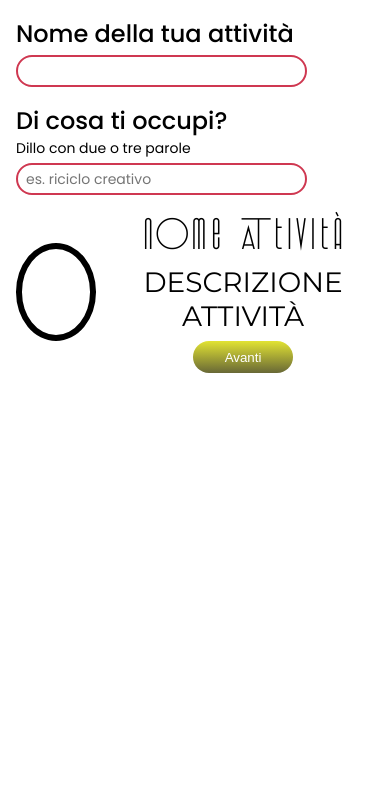
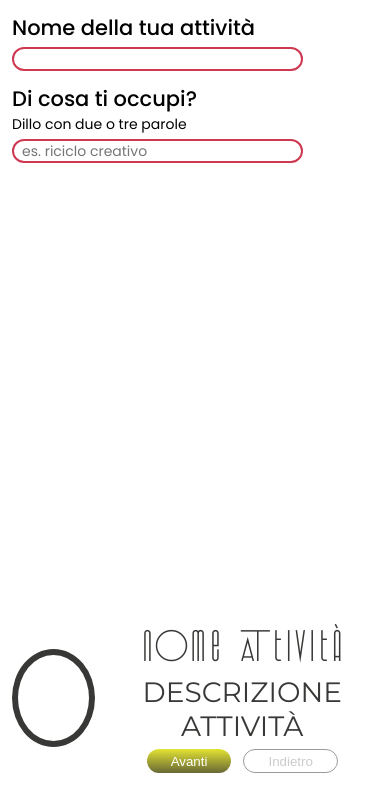
Before and after one commit to DarioSacco/ManuFattu-logo-generator, a Vue app: page / in a window 390 px wide. Shown: the top 812 px of the page. Built offline with nearby package versions, Linux system fonts and the light colour scheme.

Commit message:
feat: transizioni form; fix: valore corrente form

```diff
--- a/src/App.vue
+++ b/src/App.vue
@@ -1,9 +1,30 @@
 <template>
   <div class="page">
     <section class="data-forms">
-      <BrandForm v-if="step == 1" @dataChange="onBrandChanged"></BrandForm>
-      <WorkAreaForm v-else-if="step == 2" @dataChange="onWorkAreaChanged"></WorkAreaForm>
-      <PaletteForm v-else-if="step == 3" @dataChange="onPaletteChanged"></PaletteForm>
+      <transition name="slide">
+        <BrandForm
+          v-if="step == 1"
+          :brand-name="brandName"
+          :brand-description="brandDescription"
+          @dataChange="onBrandChanged"
+        ></BrandForm>
+      </transition>
+      <transition name="slide">
+        <WorkAreaForm
+          v-if="step == 2"
+          :materiali="materiali"
+          :prodotti="prodotti"
+          :tecnica="tecnica"
+          @dataChange="onWorkAreaChanged"
+        ></WorkAreaForm>
+      </transition>
+      <transition name="slide">
+        <PaletteForm
+          v-if="step == 3"
+          :palette="palette"
+          @dataChange="onPaletteChanged"
+        ></PaletteForm>
+      </transition>
     </section>
 
     <section class="result-container">
@@ -26,7 +47,7 @@
       <div class="brand">
         <p class="brand-name">{{ brandName || 'nome attività' }}</p>
         <p class="brand-description">{{ brandDescription || 'descrizione attività' }}</p>
-        <Stepper :step="step" @stepChanged="onStepChanged"></Stepper>
+        <Stepper :step="step" :max="3" @stepChanged="onStepChanged"></Stepper>
       </div>
     </section>
   </div>
@@ -57,6 +78,7 @@ export default {
       prodotti: [],
       tecnica: '',
       step: 1,
+      previousStep: 1,
     };
   },
   methods: {
@@ -73,9 +95,10 @@ export default {
       this.palette = ev.palette;
     },
     onStepChanged(ev) {
+      this.previousStep = this.step;
       this.step = ev.step;
-    }
-  }
+    },
+  },
 };
 </script>
 
@@ -186,6 +209,7 @@ export default {
 
 :root {
   --input-red: #cf3851;
+  --gray-dark: #383836;
   --gutter: 16px;
 }
 
@@ -194,7 +218,8 @@ export default {
 }
 
 html,
-body {
+body,
+main {
   width: 100%;
   height: 100%;
 }
@@ -205,7 +230,7 @@ html {
 
 body {
   margin: 0;
-  padding: var(--gutter);
+  padding: calc(var(--gutter) * 2);
   font-family: "Poppins", sans-serif;
 }
 
@@ -220,22 +245,34 @@ legend {
   border: none;
 }
 
+.slide-leave-active,
+.slide-enter-active {
+  transition: 0.6s;
+}
+
+.slide-enter-from {
+  transform: translate(100vw, 0);
+}
+
+.slide-leave-to {
+  transform: translate(-100vw, 0);
+}
+
 .page {
   display: flex;
   gap: var(--gutter);
   width: 100%;
-  max-width: 1280px;
   height: 100%;
-  margin: 0 auto;
 }
 
 .title {
-  font-size: 24px;
+  font-size: 1.5rem;
   font-weight: 500;
 }
 
 .data-forms {
-  flex: 1 auto;
+  width: 100%;
+  overflow: hidden;
 }
 
 .data-forms > * {
@@ -300,7 +337,7 @@ legend {
 }
 
 .list input[data-checked] + label::before {
-  content: '\2713';
+  content: "\2713";
 }
 
 .result-container {
@@ -308,7 +345,7 @@ legend {
   flex-direction: column;
   align-items: center;
   gap: var(--gutter);
-  margin: 0 auto;
+  width: 30vw;
   text-align: center;
 }
 
@@ -319,7 +356,7 @@ legend {
 }
 
 .result-container .result:empty {
-  border: 6px solid black;
+  border: 6px solid var(--gray-dark);
   border-radius: 100%;
 }
 
@@ -331,22 +368,22 @@ legend {
   height: 100%;
   object-fit: contain;
   object-position: center;
-  fill: #000;
+  fill: var(--gray-dark);
   transition: fill 0.6s ease;
 }
 
+.result-container .result svg[data-layer="materiale"] {
+  fill: var(--secondary, var(--gray-dark));
+  z-index: 0;
+}
+
 .result-container .result svg[data-layer="prodotto"] {
-  fill: var(--primary);
+  fill: var(--primary, var(--gray-dark));
   z-index: 1;
 }
 
-.result-container .result svg[data-layer="materiale"] {
-  fill: var(--secondary);
-  z-index: 0;
-}
-
 .result-container .result svg[data-layer="tecnica"] {
-  fill: var(--tertiary);
+  fill: var(--tertiary, var(--gray-dark));
   z-index: 2;
 }
 
@@ -356,6 +393,7 @@ legend {
   justify-content: center;
   align-items: center;
   gap: calc(var(--gutter) * 0.5);
+  color: var(--gray-dark);
 }
 
 .result-container .brand-name {
@@ -376,20 +414,26 @@ legend {
 }
 
 @media (max-width: 767px) {
+  :root {
+    --gutter: 12px;
+  }
+
+  body {
+    padding: var(--gutter);
+  }
+
   .page {
     flex-wrap: wrap;
   }
 
-  .palettes {
-    margin: 0 auto;
+  .data-forms {
+    height: 50vh;
+    overflow-y: auto;
   }
 
   .result-container {
-    max-width: 100%;
+    width: 100%;
     flex-direction: row;
   }
 }
-
-@media (min-width: 768px) {
-}
 </style>
--- a/src/components/BrandForm.vue
+++ b/src/components/BrandForm.vue
@@ -2,27 +2,31 @@
   <form class="brand-form" @change="onEdit">
     <fieldset class="brand">
       <label class="title">Nome della tua attività</label>
-      <input type="text" v-model="brandName" @input="onEdit" required />
+      <input type="text" v-model="name" @input="onEdit" required />
       <label class="title">Di cosa ti occupi?</label>
       <span>Dillo con due o tre parole</span>
-      <input type="text" v-model="brandDescription" @input="onEdit" placeholder="es. riciclo creativo" required />
+      <input type="text" v-model="description" @input="onEdit" placeholder="es. riciclo creativo" required />
     </fieldset>
   </form>
 </template>
 
 <script>
 export default {
+  props: {
+    brandName: String,
+    brandDescription: String,
+  },
   data() {
     return {
-      brandName: '',
-      brandDescription: ''
+      name: this.brandName,
+      description: this.brandDescription,
     };
   },
   methods: {
     onEdit() {
       this.$emit('dataChange', {
-        brandName: this.brandName,
-        brandDescription: this.brandDescription
+        brandName: this.name,
+        brandDescription: this.description,
       });
     }
   }
--- a/src/components/PaletteForm.vue
+++ b/src/components/PaletteForm.vue
@@ -9,8 +9,8 @@
             :id="paletteName"
             :value="paletteName"
             type="radio"
-            v-model="palette"
-            :data-checked="paletteName === palette || null"
+            v-model="currentPalette"
+            :data-checked="paletteName === currentPalette || null"
           />
           <label :for="paletteName">{{ paletteName }}</label>
         </li>
@@ -38,14 +38,17 @@ const PALETTES = [
 ];
 
 export default {
+  props: {
+    palette: String,
+  },
   data() {
     return {
-      palette: '',
+      currentPalette: this.palette,
     };
   },
   methods: {
     onEdit() {
-      this.$emit('dataChange', { palette: this.palette });
+      this.$emit('dataChange', { palette: this.currentPalette });
     }
   },
   computed: {
--- a/src/components/Stepper.vue
+++ b/src/components/Stepper.vue
@@ -1,7 +1,7 @@
 <template>
   <div class="stepper">
-    <button class="next" @click="next">Avanti</button>
-    <button class="previous" v-if="step > 1" @click="previous">Indietro</button>
+    <button class="next" :disabled="step >= max" @click="next">Avanti</button>
+    <button class="previous" :disabled="step <= 1" @click="previous">Indietro</button>
   </div>
 </template>
 
@@ -12,6 +12,7 @@ export default {
       type: Number,
       default: 1,
     },
+    max: Number,
   },
   data() {
     return {
@@ -20,6 +21,10 @@ export default {
   },
   methods: {
     next() {
+      if (this.current == this.max) {
+        return;
+      }
+
       this.current++;
       this.$emit('stepChanged', { step: this.current });
     },
@@ -48,6 +53,11 @@ export default {
   cursor: pointer;
 }
 
+.stepper button[disabled] {
+  opacity: 0.7;
+  cursor: default;
+}
+
 .next {
   color: white;
   background: linear-gradient(to top, #686836, #E2E333);
```
Also changed, not shown: src/components/WorkAreaForm.vue (+43 -38 lines).
